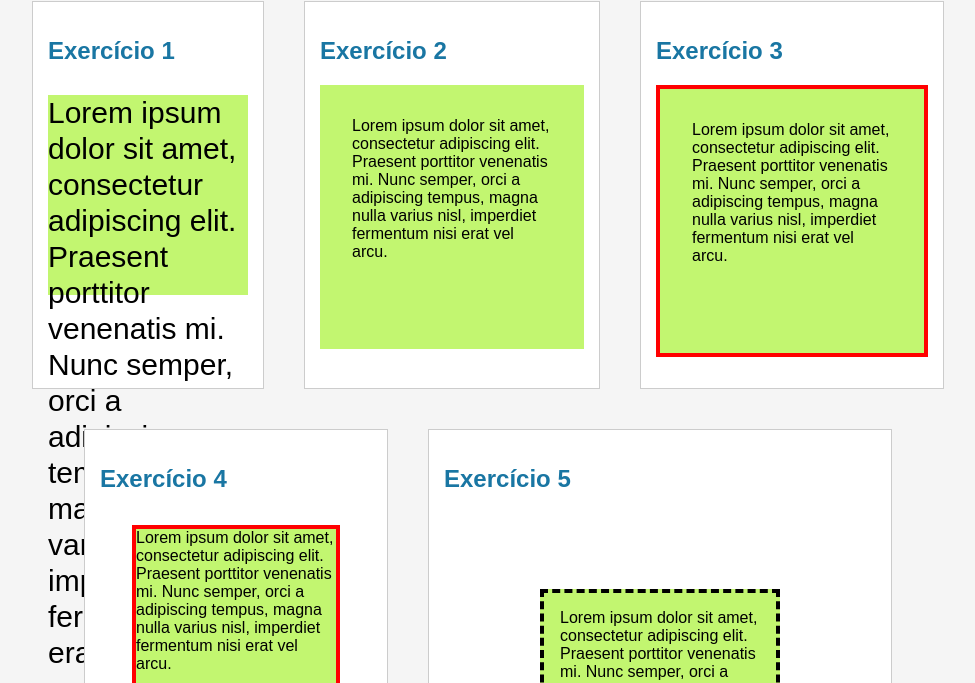
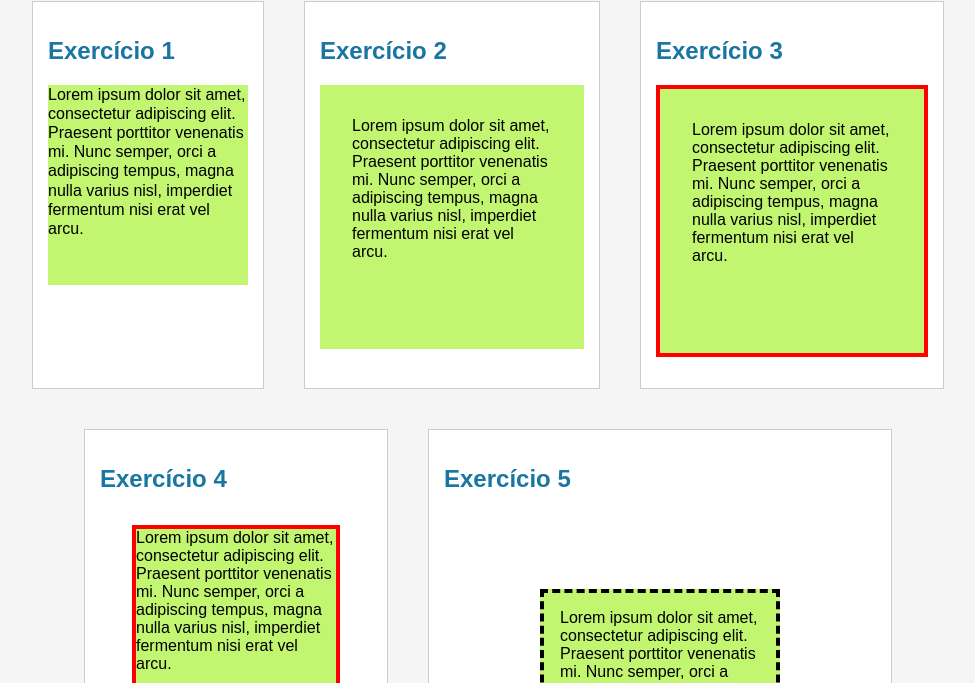
Before and after one commit to kellvyspro-rgb/Exercicio-6, a plain HTML site: page index.html in a window 1280 px wide. Shown: the part 117-800 px from the top of the page, without its empty margins (152-1127 px from the left). Drawn offline with Linux system fonts and the light colour scheme.

Commit message:
Modify .ex1 styles for better layout
Updated styles for .ex1 class to improve layout.

```diff
--- a/index.html
+++ b/index.html
@@ -40,11 +40,13 @@
   }
 
   /* EXERCÍCIO 1 */
-  .ex1 {
-    font-size: 30px;
-    line-height: 1.2;
-    overflow: visible;
-  }
+.ex1 {
+  font-size: 16px;
+  line-height: 1.2;
+  height: auto;
+  min-height: 200px;
+  overflow-wrap: break-word;
+}
 
   /* EXERCÍCIO 2 */
   .ex2 {
```
